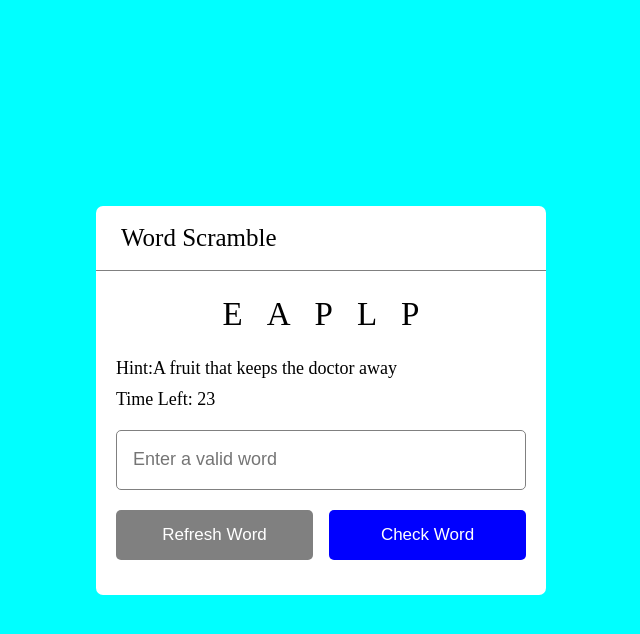
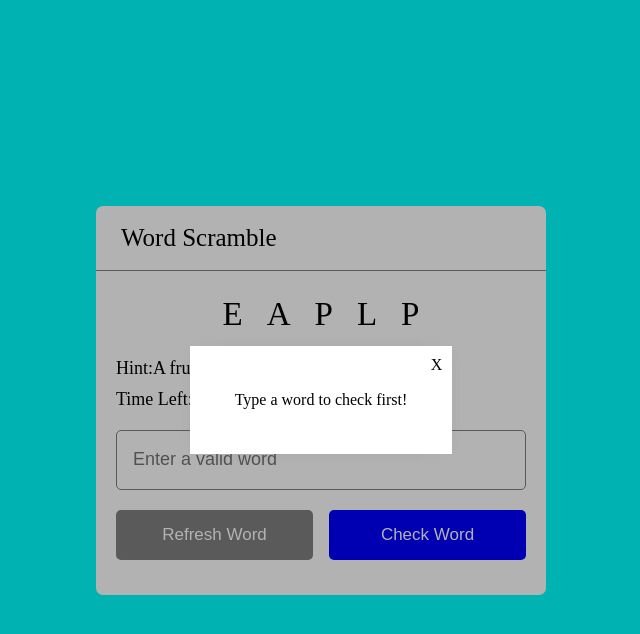
Before and after one commit to ArtemDolgopolov/the-scramble-game, a website built with Parcel: page src/index.html in a window 1280 px wide. Both pictures are taken after a click on the button "Check Word". Shown: the whole page, without its empty margins (319-959 px from the left). Built offline with nearby package versions, Linux system fonts and the light colour scheme.

Commit message:
add a modal and change logic for a proper workability

```diff
--- a/src/index.js
+++ b/src/index.js
@@ -3,10 +3,9 @@ import { levels } from './levels'
 
 let currentIndex = 0
 let level = levels[currentIndex]
-let countDownMoment
 let timerTimeout
 let remainingTime
-let alertTriggered = false
+let isModalOpened = false
 
 const container = document.createElement('div')
 container.classList.add('container')
@@ -24,7 +23,6 @@ const word = document.createElement('p')
 word.classList.add('word')
 word.textContent = level.word.split('').sort(() => Math.random() - 0.5).join('')
 content.appendChild(word)
-console.log(word.textContent)
 
 const details = document.createElement('div')
 details.classList.add('details')
@@ -39,7 +37,6 @@ const hintSpan = document.createElement('span')
 hintSpan.classList.add('hint-span')
 hintSpan.textContent = level.hint
 hint.appendChild(hintSpan)
-console.log(hintSpan.textContent)
 
 const time = document.createElement('p')
 time.classList.add('time')
@@ -69,20 +66,54 @@ checkWordButton.classList.add('check-word')
 checkWordButton.textContent = 'Check Word'
 buttons.appendChild(checkWordButton)
 
+const modal = document.createElement('div')
+modal.classList.add('modal')
+modal.id = 'game-modal'
+document.body.appendChild(modal)
+
+const modalBox = document.createElement('div')
+modalBox.classList.add('modal__box')
+modal.appendChild(modalBox)
+
+const modalText = document.createElement('p')
+modalText.classList.add('modal-text')
+modalText.textContent = ''
+modalBox.appendChild(modalText)
+
+const closeModalButton = document.createElement('div')
+closeModalButton.classList.add('close-modal-button')
+closeModalButton.textContent = 'X'
+modalBox.appendChild(closeModalButton)
+
+closeModalButton.addEventListener('click', () => {
+  modal.classList.remove('open')
+  isModalOpened = false
+  startCountdown()
+})
+
+function openModal() {
+  modal.classList.add('open')
+  isModalOpened = true
+  clearInterval(timerTimeout)
+}
+
 checkWordButton.addEventListener('click', () => {
   const inputValue = input.value.toLowerCase().trim()
 
   if (inputValue.trim() !== level.word) {
-    alert(`${inputValue.trim()} is the wrong word!`)
-  } else {
-      alert(`${inputValue.trim()} is the right word!`)
-      if (currentIndex === levels.length) {
-       currentIndex == 0
+    openModal()
+    modalText.textContent = `${inputValue.trim()} is the wrong word!`
   }
   else {
+    openModal()
+    modalText.textContent = `${inputValue.trim()} is the right word!`
     currentIndex = (currentIndex + 1) % levels.length
+    goToNextLevel(currentIndex)
+    resetTimer()
   }
-      goToNextLevel(currentIndex)
+  if (inputValue.trim() === '') {
+   openModal()
+   modalText.textContent = 'Type a word to check first!'
  }
 })
 
@@ -105,53 +136,30 @@ function goToNextLevel(index) {
 }
 
 function startCountdown() {
-  const now = new Date().getTime()
-  const countdown = new Date(countDownMoment).getTime()
+ if (isModalOpened) return
 
-  const difference = (countdown - now) / 1000
+ clearInterval(timerTimeout)
 
-  let seconds = Math.floor(difference % 60)
-
-  timeSpan.textContent = seconds
-
-  if (seconds <= 0 && !alertTriggered) {
-    alertTriggered = true
-    remainingTime = countdown - now
-    clearTimeout(timerTimeout)
-    alert(`Time is up! The right word is ${level.word}`)
+ timerTimeout = setInterval(() => {
+   if (remainingTime > 0) {
+     remainingTime -= 1
+     timeSpan.textContent = remainingTime
+   } else {
+     clearInterval(timerTimeout)
+     openModal()
+     modalText.textContent = `Time is up! The right word is ${level.word}`
      resetTimer()
-    goToNextLevel(Math.floor(Math.random() * (levels.length - 0 + 1)) + 1)
-  } else {
-    timerTimeout = setTimeout(startCountdown, 1000 - (now % 1000))
+     goToNextLevel(Math.floor(Math.random() * levels.length))
    }
+ }, 1000)
 }
 
 function resetTimer() {
-  const now = new Date().getTime()
-  countDownMoment = new Date().setSeconds(new Date().getSeconds() + 30)
-  alertTriggered = false
-  timeSpan.textContent = 30
+  remainingTime = 30
+  timeSpan.textContent = remainingTime
   startCountdown()
 }
 
 window.addEventListener("load", () => {
   resetTimer()
 })
-
-function continueCountdown() {
-  if (alertTriggered) {
-    const now = new Date().getTime()
-    countDownMoment = new Date(now + remainingTime)
-    alertTriggered = false
-    startCountdown()
-  }
-}
-
-window.addEventListener("load", () => {
-  resetTimer()
-  document.addEventListener('visibilitychange', () => {
-    if (!document.hidden) {
-      continueCountdown()
-    }
-  })
-})
--- a/src/styles.scss
+++ b/src/styles.scss
@@ -89,3 +89,48 @@ body {
    }
  }
 }
+
+.modal {
+ display: grid;
+ align-items: center;
+ justify-content: center;
+ position: fixed;
+ overflow-y: auto;
+ left: 0;
+ top: 0;
+ width: 100%;
+ height: 100vh;
+ z-index: 100;
+ background-color: rgba(0, 0, 0, .3);
+ visibility: hidden;
+ opacity: 0;
+ transition: opacity .4s, visibility .4s;
+
+ .modal__box {
+  position: relative;
+  max-width: 500px;
+  margin: 30px 15px;
+  padding: 45px;
+  z-index: 1;
+  background-color: white;
+  box-shadow: 0 0 17px -7px rgba(34, 60, 80, .2);
+  transform: scale(0);
+  transition: transform .6s;
+
+  .close-modal-button {
+   position: absolute;
+   cursor: pointer;
+   top: 10px;
+   right: 10px;
+  }
+ }
+
+ &.open {
+  visibility: visible;
+  opacity: 1;
+
+  .modal__box {
+   transform: scale(1);
+  }
+ }
+}
```
Lines whose indentation alone changed are shown as unchanged.
